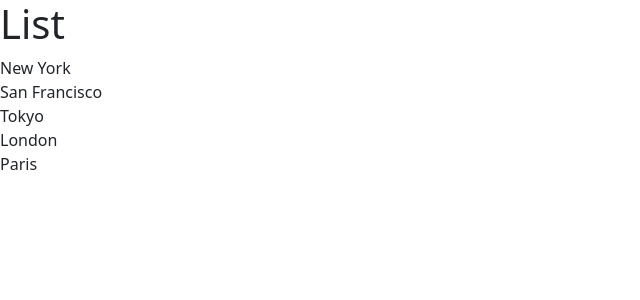
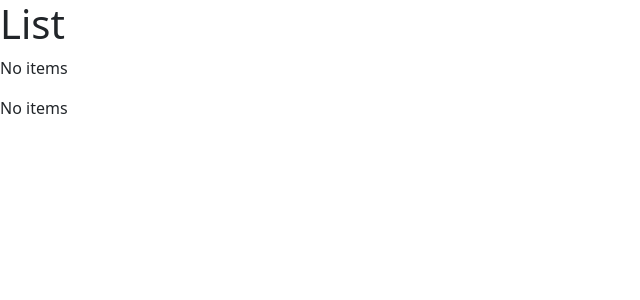
Before and after one commit to elyse502/Practices, a React (Vite) app in the folder nodeJs/react/react-app-mosh/: page / in a window 1280 px wide. Shown: the top 300 px of the page, without its empty margins (0-640 px from the left). Built offline with nearby package versions, Linux system fonts and the light colour scheme.

Commit message:
Use Proper Conditional Reandering ⚓

```diff
--- a/nodeJs/react/react-app-mosh/src/components/ListGroup.tsx
+++ b/nodeJs/react/react-app-mosh/src/components/ListGroup.tsx
@@ -1,9 +1,12 @@
 function ListGroup() {
-  const items = ["New York", "San Francisco", "Tokyo", "London", "Paris"];
+  let items = ["New York", "San Francisco", "Tokyo", "London", "Paris"];
+  items = [];
 
   return (
     <>
       <h1>List</h1>
+      {items.length === 0 ? <p>No items</p> : null}
+      {items.length === 0 && <p>No items</p>}
       <ul className="list-group">
         {items.map((item) => (
           <li key={item}>{item}</li>
```
